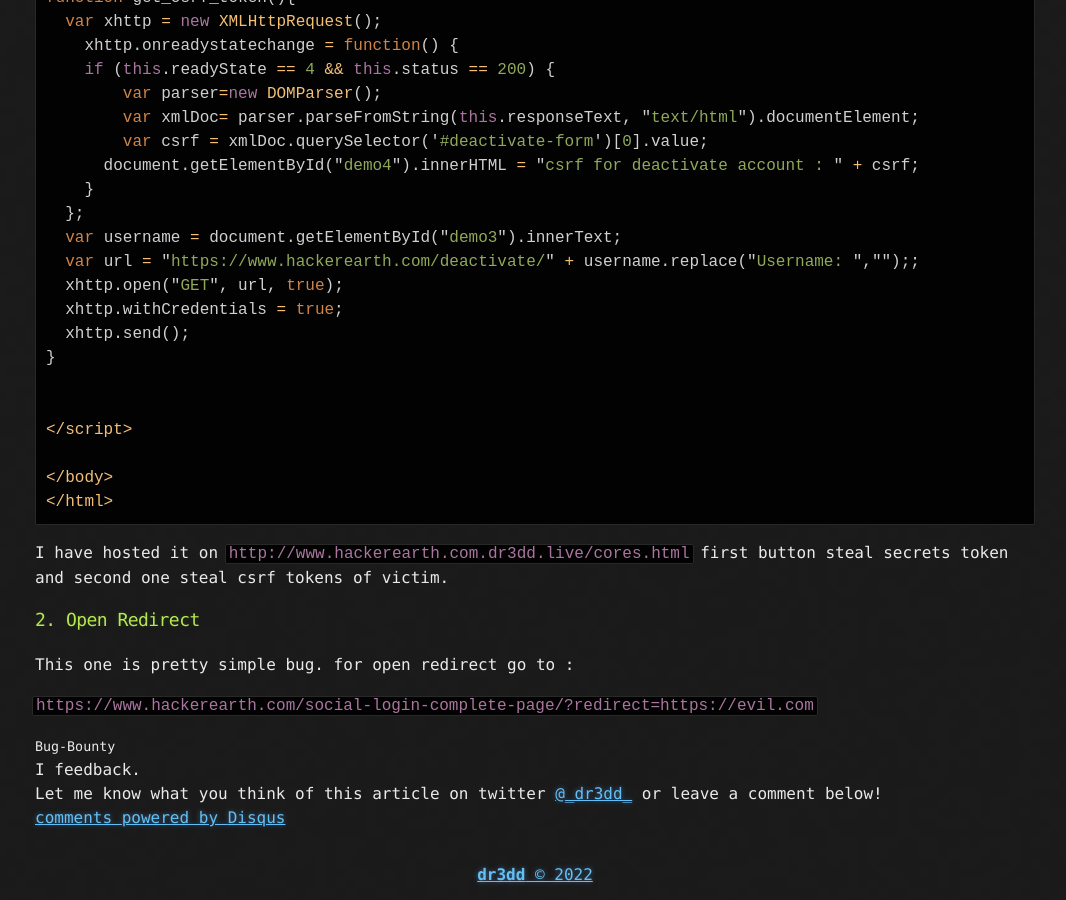
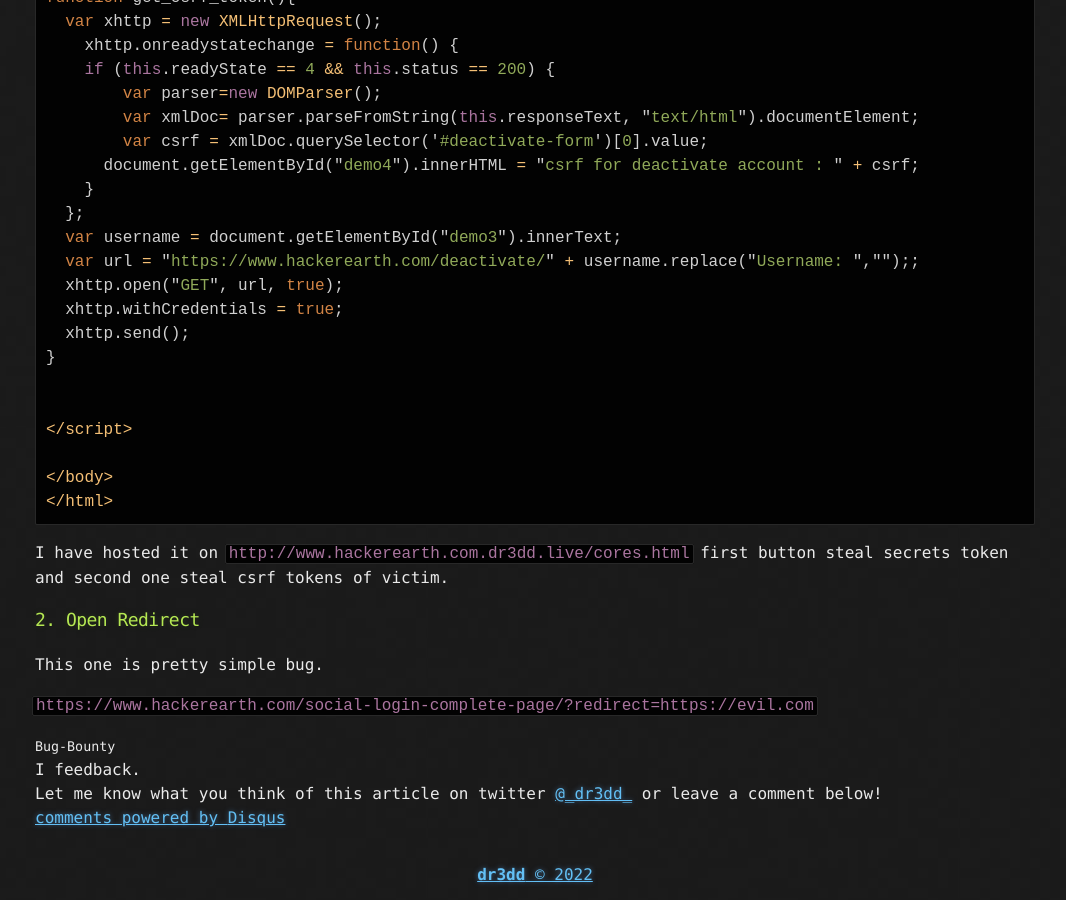
Before and after one commit to dr3dd589/dr3dd589.github.io, a Jekyll site: the page built from _posts/2020-07-10-Hackerearth-secrets-stealing.md, in a window 1280 px wide and 900 px high, scrolled down 1701 px. Shown: the whole window, without its empty margins (105-1171 px from the left). Built offline with Jekyll 4.4.1, drawn with Linux system fonts in a browser that asks for light colours; comment, search, counter and statistics services are not loaded.

Commit message:
Update 2020-07-10-Hackerearth-secrets-stealing.md

```diff
--- a/_posts/2020-07-10-Hackerearth-secrets-stealing.md
+++ b/_posts/2020-07-10-Hackerearth-secrets-stealing.md
@@ -96,6 +96,6 @@ I have hosted it on `http://www.hackerearth.com.dr3dd.live/cores.html` first but
 
 ### 2. Open Redirect
 
-This one is pretty simple bug. for open redirect go to :
+This one is pretty simple bug.
 
 `https://www.hackerearth.com/social-login-complete-page/?redirect=https://evil.com`
```
